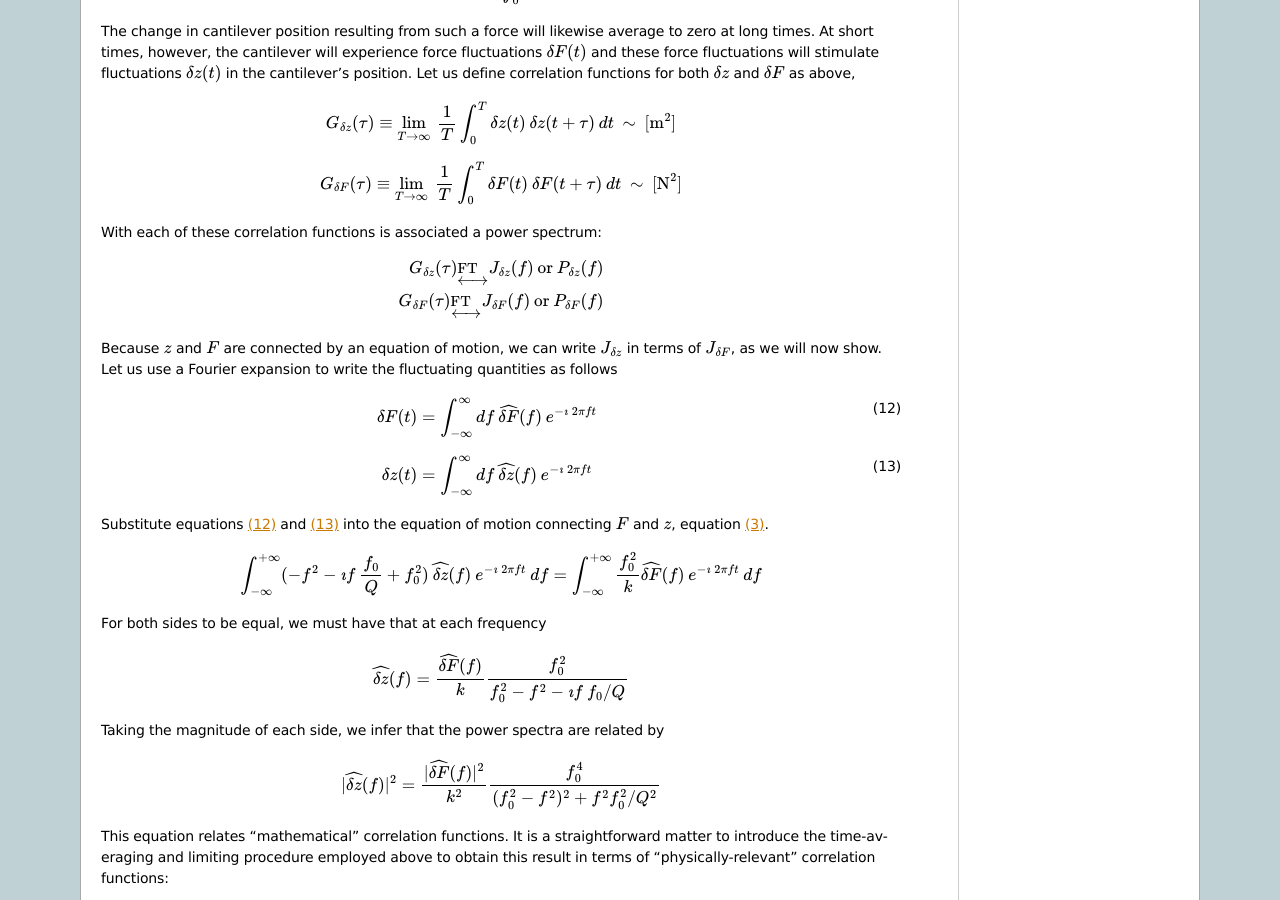
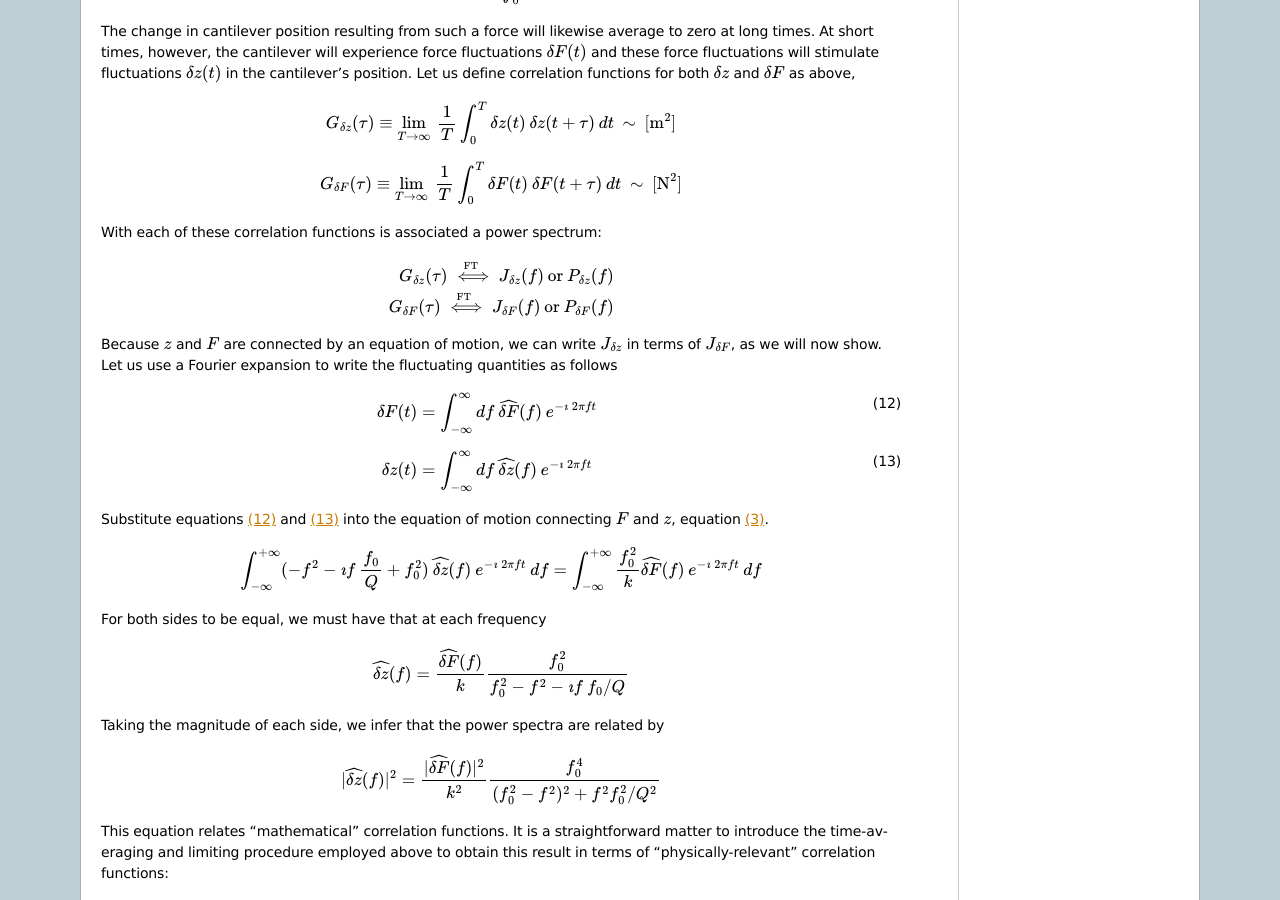
Before and after one commit to JohnMarohn/FreqDemod, a Sphinx documentation site: the page built from docs/background1.rst, in a window 1280 px wide and 900 px high, scrolled down 6135 px. Built offline with Sphinx 7.4.7, drawn with Linux system fonts in a browser that asks for light colours.

Commit message:
background1(): small changes.

```diff
--- a/docs/background1.rst
+++ b/docs/background1.rst
@@ -509,9 +509,9 @@ With each of these correlation functions is associated a power spectrum:
 .. math::
 
    \begin{aligned}
-   G_{\delta z}(\tau) \underleftrightarrow{\mathrm{\small FT}}
+   G_{\delta z}(\tau) \overset{\mathrm{\small FT}}{\iff}
         J_{\delta z}(f) \: \text{or} \: P_{\delta z}(f) \\
-   G_{\delta F}(\tau) \underleftrightarrow{\mathrm{\small FT}}
+   G_{\delta F}(\tau) \overset{\mathrm{\small FT}}{\iff}
         J_{\delta F}(f) \: \text{or} \: P_{\delta F}(f)
    \end{aligned}
 
```
